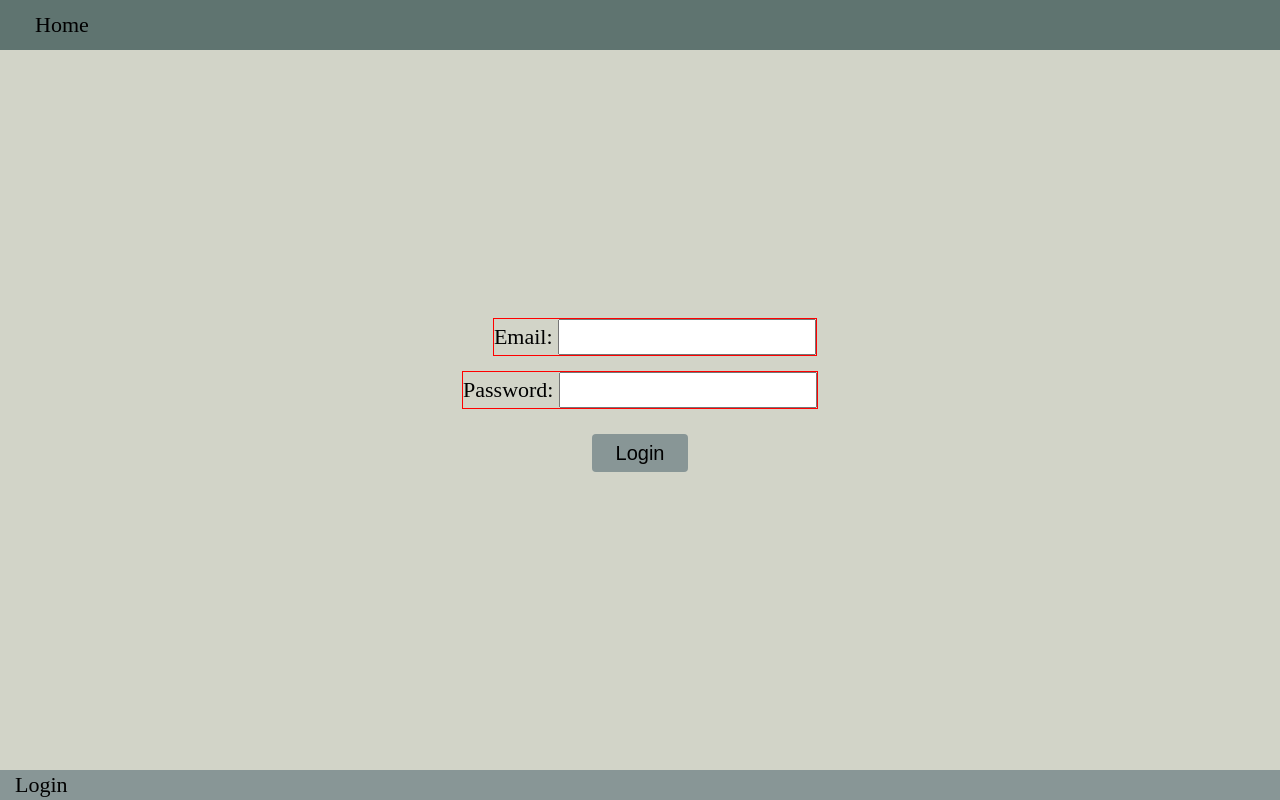
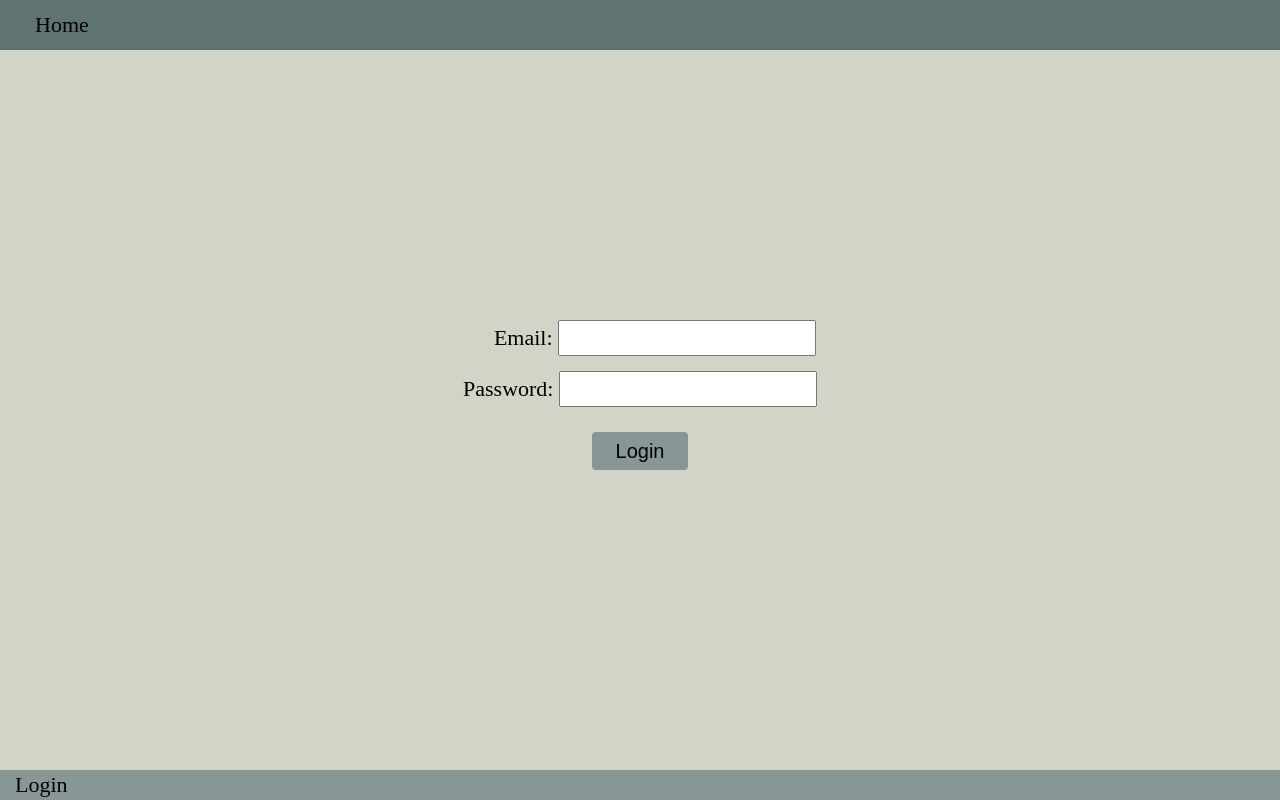
Before and after one commit to prashanthk02/shy-blog, a React (Create React App) app: page /login in a window 1280 px wide. Built offline with nearby package versions, Linux system fonts and the light colour scheme; no server answers.

Commit message:
fix login page style

```diff
--- a/src/styles/adminLogin.scss
+++ b/src/styles/adminLogin.scss
@@ -20,17 +20,12 @@
 }
 
 .emailBox {
-  border: 1px solid red;
   position: relative;
   left: 15px;
-  // top: 40%;
 }
 
 .pswdBox {
-  border: 1px solid red;
-  // position: relative;
-  // left: 37.8%;
-  // top: 45%;
+  position: relative;
 }
 
 .loginBtn {
@@ -44,8 +39,6 @@
   border-radius: 4px;
   cursor: pointer;
   position: relative;
-  // left: 45%;
-  // top: 50%;
 
   &:hover {
     height: 40px;
```
